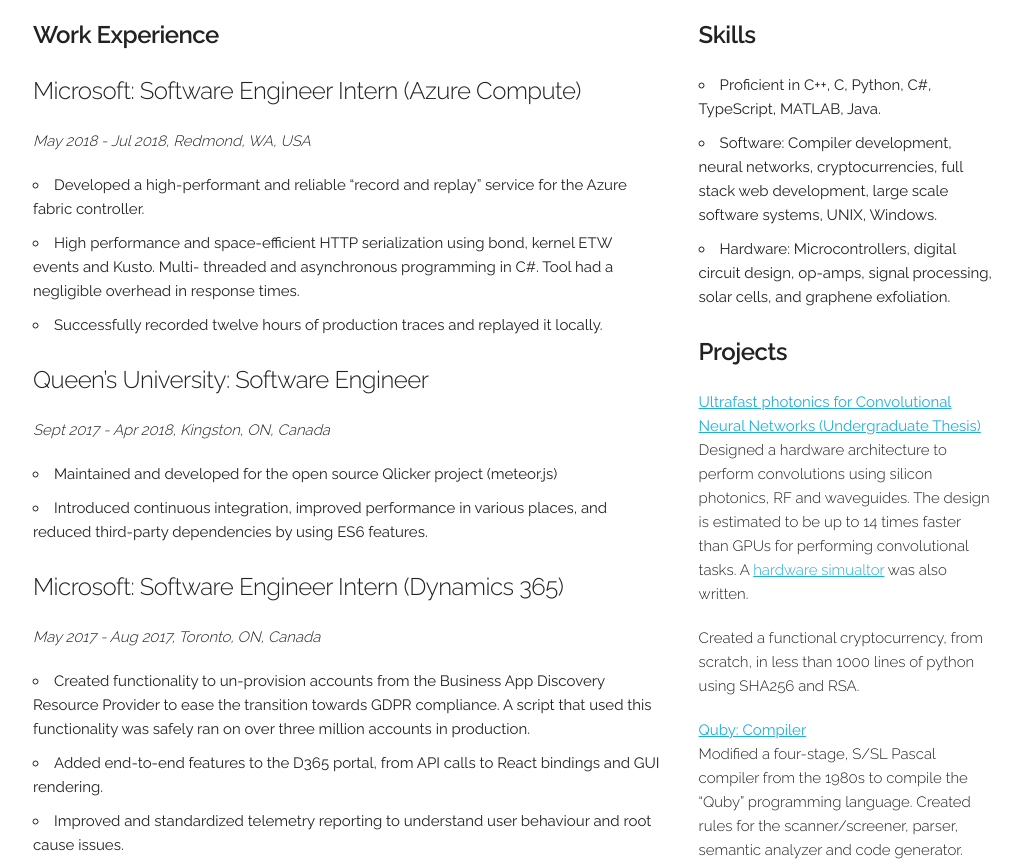
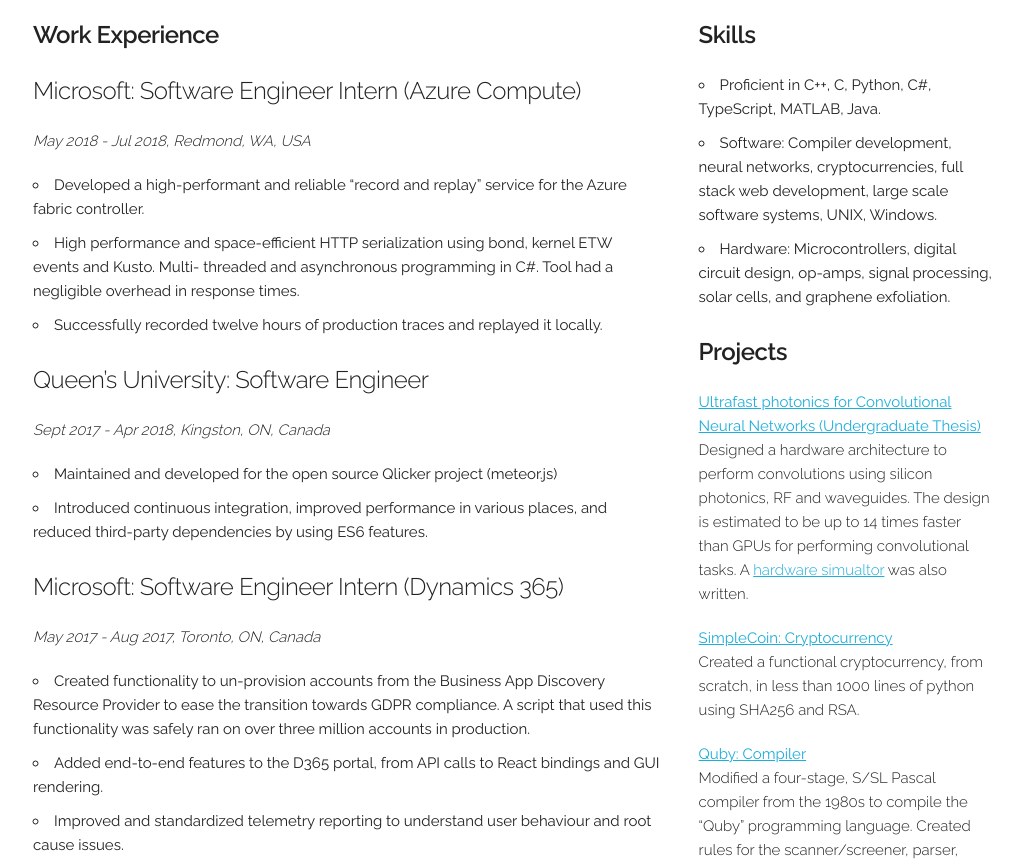
Before and after one commit to Viraj3f/viraj3f.github.io, a plain HTML site: page cv.html in a window 1280 px wide. Shown: the part 178-1045 px from the top of the page, without its empty margins (127-1149 px from the left). Drawn offline with Linux system fonts and the light colour scheme.

Commit message:
Fix crypto url

```diff
--- a/cv.html
+++ b/cv.html
@@ -101,6 +101,7 @@
                         <h5><strong>Projects</strong></h5>
                         <a href="/docs/Undergraduate_thesis.pdf">Ultrafast photonics for Convolutional Neural Networks (Undergraduate Thesis)</a>
                         <h6> Designed a hardware architecture to perform convolutions using silicon photonics, RF and waveguides. The design is estimated to be up to 14 times faster than GPUs for performing convolutional tasks. A <a href="https://github.com/Shastri-Lab/DEAP">hardware simualtor</a> was also written.</h6>
+                        <a href="https://github.com/Viraj3f/SimpleCoin">SimpleCoin: Cryptocurrency</a>
                         <h6>Created a functional cryptocurrency, from scratch, in less than 1000 lines of python using SHA256 and RSA.</h6>
                         <a href="https://github.com/Viraj3f/Quby-Compiler">Quby: Compiler</a>
                         <h6>Modified a four-stage, S/SL Pascal compiler from the 1980s to compile the “Quby” programming language. Created rules for the scanner/screener, parser, semantic analyzer and code generator.</h6>
```
